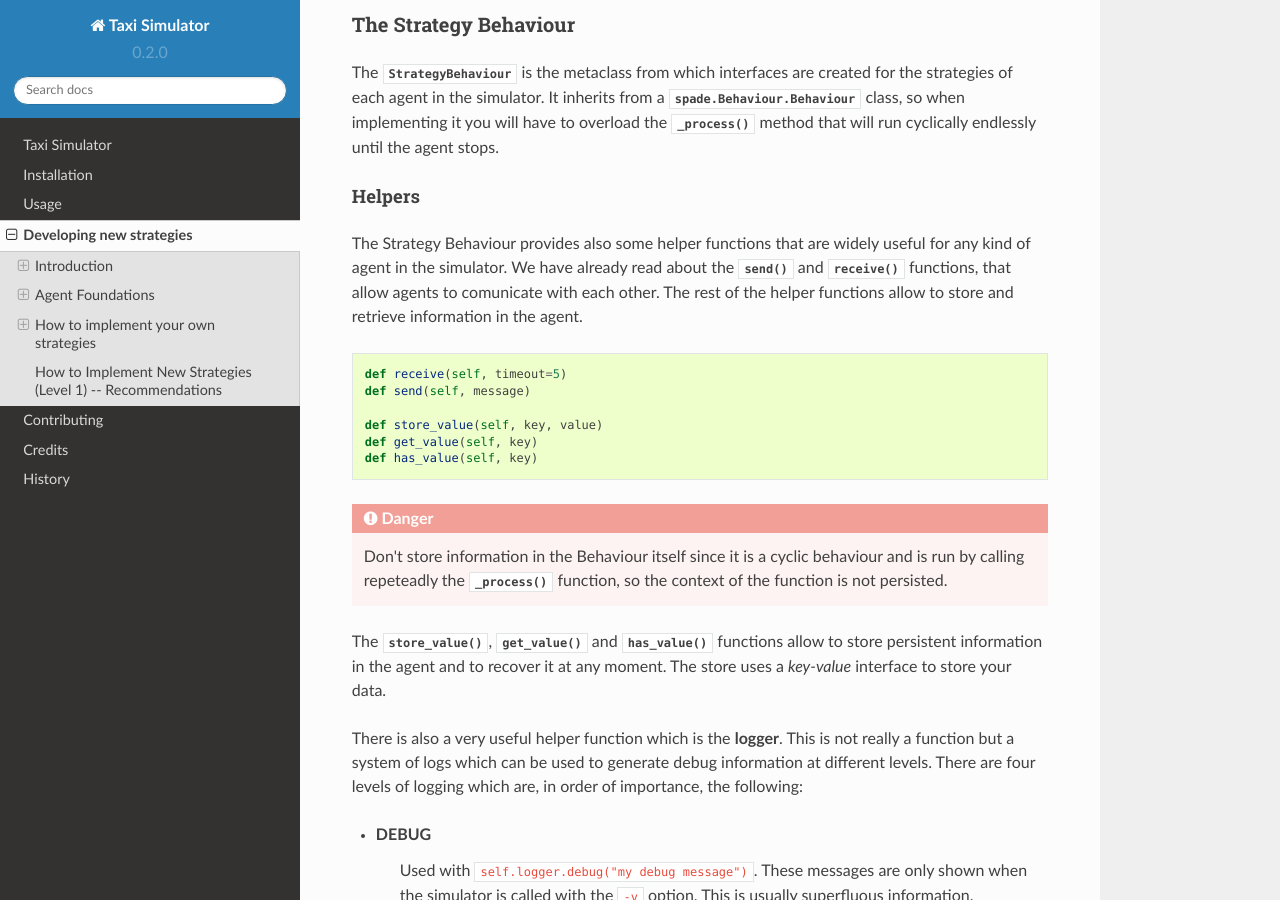
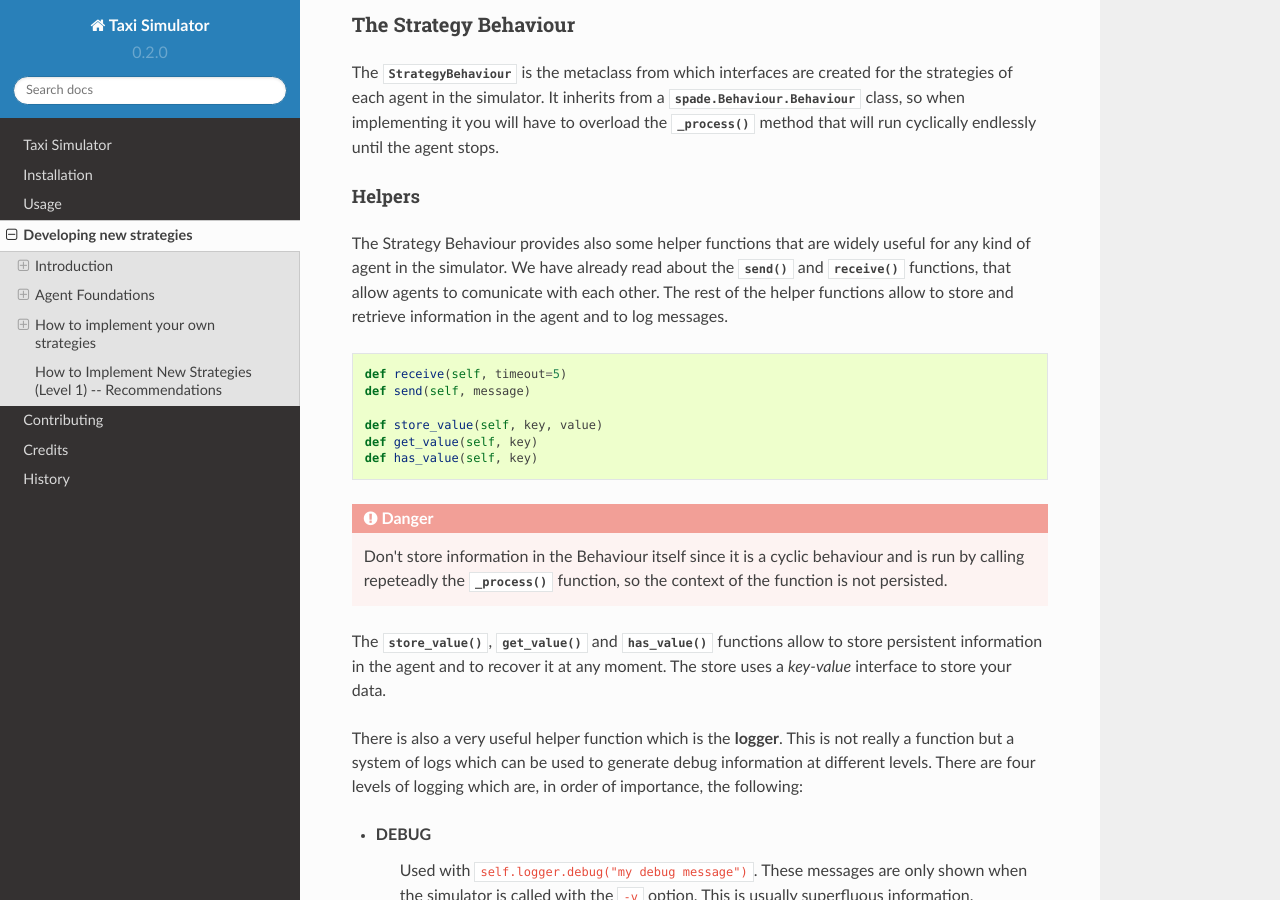
Before and after one commit to javipalanca/simfleet, a Sphinx documentation site: the page built from docs/develop.rst, in a window 1280 px wide and 900 px high, scrolled down 7974 px. Built offline with Sphinx 7.4.7 and the Read the Docs theme 2.0.0, drawn with Linux system fonts in a browser that asks for light colours; pages that are not in the unit, such as notebooks, are missing from menus; some of the changed text lies outside the part shown.

Commit message:
minor doc fixes.

```diff
--- a/docs/develop.rst
+++ b/docs/develop.rst
@@ -96,7 +96,9 @@ a perception of the keyboard input, reasons on it and executes an action, indefi
 To build a behavior you must inherit from the type of behavior you want (in the case of this example the cyclic
 behaviour is implemented in the class :class:`spade.Behaviour.Behaviour`) and overload the method :func:`_process`
 where the body of the behavior is implemented. If needed you can also overload the :func:`onStart` and :func:`onEnd`
-methods to perform actions on the initialization or shutdown of a behavior::
+methods to perform actions on the initialization or shutdown of a behavior
+
+.. code-block:: python
 
     import spade
     import datetime
@@ -321,7 +323,7 @@ Helpers
 
 The Strategy Behaviour provides also some helper functions that are widely useful for any kind of agent in the simulator.
 We have already read about the :func:`send` and :func:`receive` functions, that allow agents to comunicate with each
-other. The rest of the helper functions allow to store and retrieve information in the agent.
+other. The rest of the helper functions allow to store and retrieve information in the agent and to log messages.
 
 .. code-block:: python
 
```
